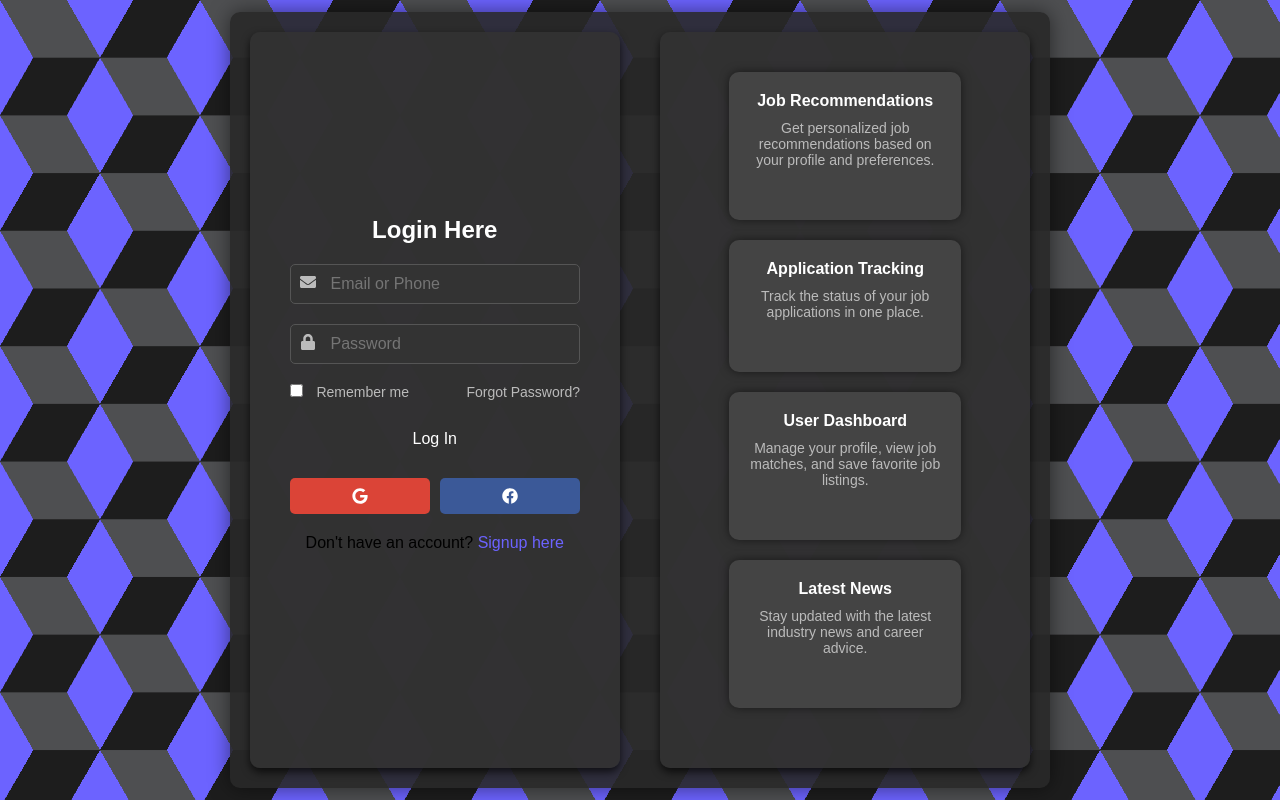
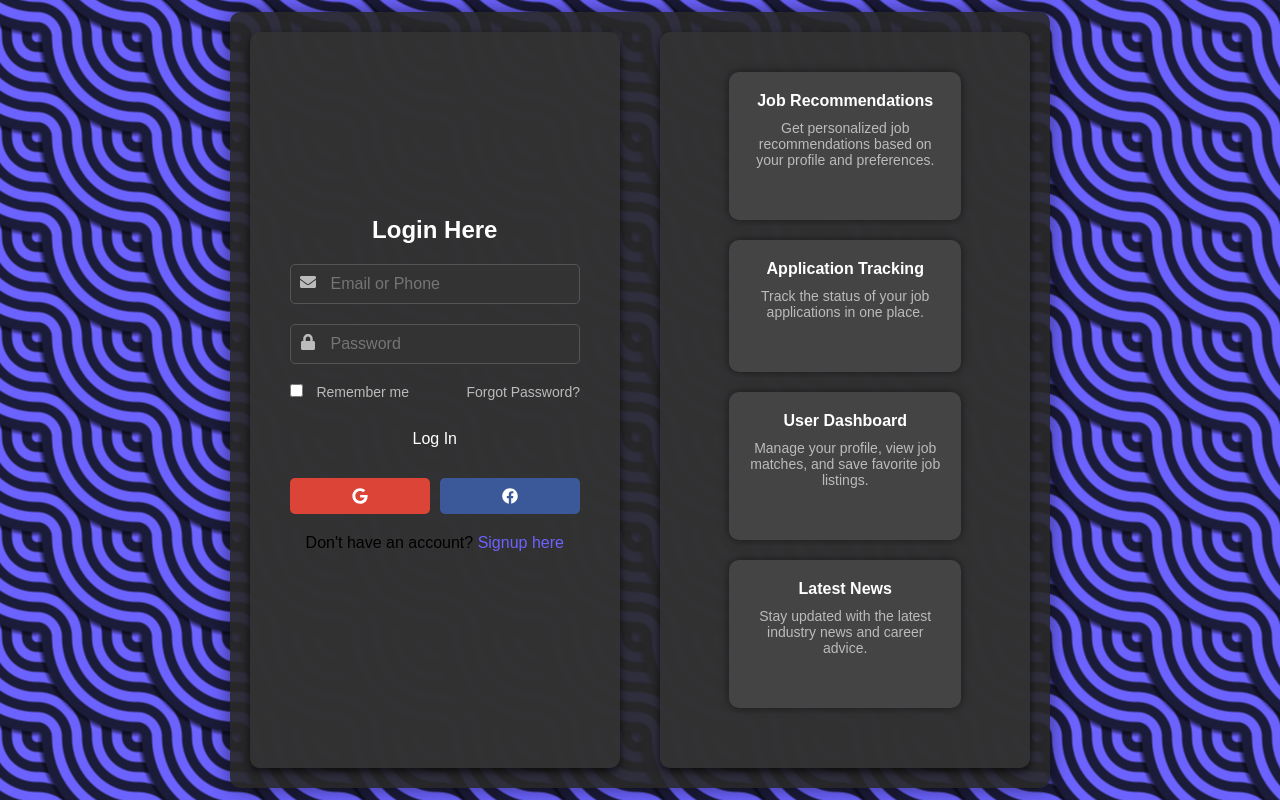
Before and after one commit to blackapple805/Projects, a React (Create React App) app in the folder job-recommendation-system/frontend/: page /login in a window 1280 px wide. Built offline with nearby package versions, Linux system fonts and the light colour scheme.

Commit message:
Need to work on the chatbot.js as it has weird spacing issues, but over all added a moving backgorund with a new pattern

```diff
--- a/job-recommendation-system/frontend/src/Chatbot.css
+++ b/job-recommendation-system/frontend/src/Chatbot.css
@@ -1,3 +1,4 @@
+/* Chatbot container styling */
 .chatbot-container {
   display: flex;
   flex-direction: column;
@@ -13,6 +14,7 @@
   max-height: 70vh; /* Adjust height as needed */
 }
 
+/* Chatbot header styling */
 .chatbot-header {
   display: flex;
   justify-content: space-between;
@@ -22,6 +24,7 @@
   border-radius: 15px 15px 0 0;
 }
 
+/* Chatbot body styling */
 .chatbot-body {
   padding: 1rem;
   flex-grow: 1;
@@ -40,6 +43,7 @@
   scrollbar-width: none;  /* Firefox */
 }
 
+/* Chatbot footer styling */
 .chatbot-footer {
   display: flex;
   padding: 1rem;
@@ -61,13 +65,17 @@
   margin-left: 0.5rem;
 }
 
+/* Message bubble styling */
 .message-bubble {
   padding: 10px;
   border-radius: 15px;
   margin-bottom: 10px;
   max-width: 80%; /* Adjust width as needed */
   word-wrap: break-word;
-  width: 100%; /* Ensure fixed width */
+  width: auto; /* Ensure text bubble fits text content */
+  white-space: normal; /* Ensure text starts at the beginning */
+  line-height: 1.2; /* Maintain consistent line spacing */
+  display: inline-block;
 }
 
 .bot-message {
@@ -82,32 +90,7 @@
   color: #fff;
 }
 
-.open-chatbot-button {
-  position: fixed;
-  bottom: 1rem;
-  right: 1rem;
-  background: #6c63ff;
-  border: none;
-  color: #fff;
-  padding: 10px 20px;
-  border-radius: 5px;
-  cursor: pointer;
-  z-index: 1002;
-  transition: background-color 0.3s;
-}
-
-.open-chatbot-button:hover {
-  background-color: #4e4f51;
-}
-
-.chatbox-close-button {
-  background: none;
-  border: none;
-  color: white;
-  font-size: 1.5rem;
-  cursor: pointer;
-}
-
+/* Example questions styling */
 .example-questions {
   padding: 1rem;
   background: rgba(255, 255, 255, 0.05);
--- a/job-recommendation-system/frontend/src/Chatbot.js
+++ b/job-recommendation-system/frontend/src/Chatbot.js
@@ -9,11 +9,11 @@ const Chatbot = ({ onClose }) => {
 
   const handleSendMessage = () => {
     if (inputValue.trim()) {
-      setMessages([...messages, { text: inputValue, isBot: false }]);
+      setMessages([...messages, { text: inputValue.trim(), isBot: false }]);
       setInputValue('');
 
       setTimeout(() => {
-        const response = getBotResponse(inputValue);
+        const response = getBotResponse(inputValue.trim());
         setMessages(prevMessages => [
           ...prevMessages,
           { text: response, isBot: true }
@@ -50,7 +50,8 @@ const Chatbot = ({ onClose }) => {
   };
 
   const handleExampleClick = (example) => {
-    setInputValue(example);
+    setInputValue(example.trim());
+    handleSendMessage();
   };
 
   return (
@@ -70,7 +71,7 @@ const Chatbot = ({ onClose }) => {
         <input
           type="text"
           value={inputValue}
-          onChange={e => setInputValue(e.target.value)}
+          onChange={e => setInputValue(e.target.value.trim())}
           placeholder="Type a message..."
         />
         <button onClick={handleSendMessage}>Send</button>
--- a/job-recommendation-system/frontend/src/Dashboard.css
+++ b/job-recommendation-system/frontend/src/Dashboard.css
@@ -24,23 +24,39 @@ body {
   justify-content: center;
   align-items: center;
   overflow: hidden;
-  --s: 200px; /* control the size */
-  --c1: #1d1d1d;
-  --c2: #4e4f51;
-  --c3: #6c63ff;
-  background: repeating-conic-gradient(
-      from 30deg,
-      #0000 0 120deg,
-      var(--c3) 0 180deg
-    )
-    calc(0.5 * var(--s)) calc(0.5 * var(--s) * 0.577),
-    repeating-conic-gradient(
-      from 30deg,
-      var(--c1) 0 60deg,
-      var(--c2) 0 120deg,
-      var(--c3) 0 180deg
-    );
-  background-size: var(--s) calc(var(--s) * 0.577);
+  --s: 100px; /* control the size */
+  --c1: #6c63ff;
+  --c2: #1b1b3a; /* blue */
+
+  --_g: var(--c2) 6% 14%, var(--c1) 16% 24%, var(--c2) 26% 34%,
+    var(--c1) 36% 44%, var(--c2) 46% 54%, var(--c1) 56% 64%, var(--c2) 66% 74%,
+    var(--c1) 76% 84%, var(--c2) 86% 94%;
+  background: radial-gradient(
+      100% 100% at 100% 0,
+      var(--c1) 4%,
+      var(--_g),
+      #0008 96%,
+      #0000
+    ),
+    radial-gradient(
+        100% 100% at 0 100%,
+        #0000,
+        #0008 4%,
+        var(--_g),
+        var(--c1) 96%
+      )
+      var(--c1);
+  background-size: var(--s) var(--s);
+  animation: move 4s linear infinite;
+}
+
+@keyframes move {
+  0% {
+    background-position: 0 0;
+  }
+  100% {
+    background-position: var(--s) var(--s);
+  }
 }
 
 /* Dashboard background */
@@ -172,7 +188,6 @@ body {
   transform: translateY(-3px); /* Apply translate effect on hover */
 }
 
-
 /* Main content styling */
 .main-content {
   flex-grow: 1;
@@ -263,8 +278,6 @@ body {
 .fetch-button:hover {
   background: #5952d3;
 }
-
-
 
 /* Header styling */
 h1 {
--- a/job-recommendation-system/frontend/src/Dashboard.js
+++ b/job-recommendation-system/frontend/src/Dashboard.js
@@ -17,6 +17,7 @@ import Reporting from './Reporting';
 import Users from './Users';
 import Dash from './Dash';
 import SideCard from './SideCard';
+import Chatbox from './Chatbox';
 import Chatbot from './Chatbot';
 
 function Dashboard({ onLogout }) {
@@ -213,6 +214,11 @@ function Dashboard({ onLogout }) {
       {showChatbox && (
         <Chatbot onClose={() => setShowChatbox(false)} />
       )}
+      <div className="container">
+        {Array.from({ length: 21 }).map((_, i) => (
+          <div className="item" style={{ '--i': i }} key={i}></div>
+        ))}
+      </div>
     </div>
   );
 }
```
